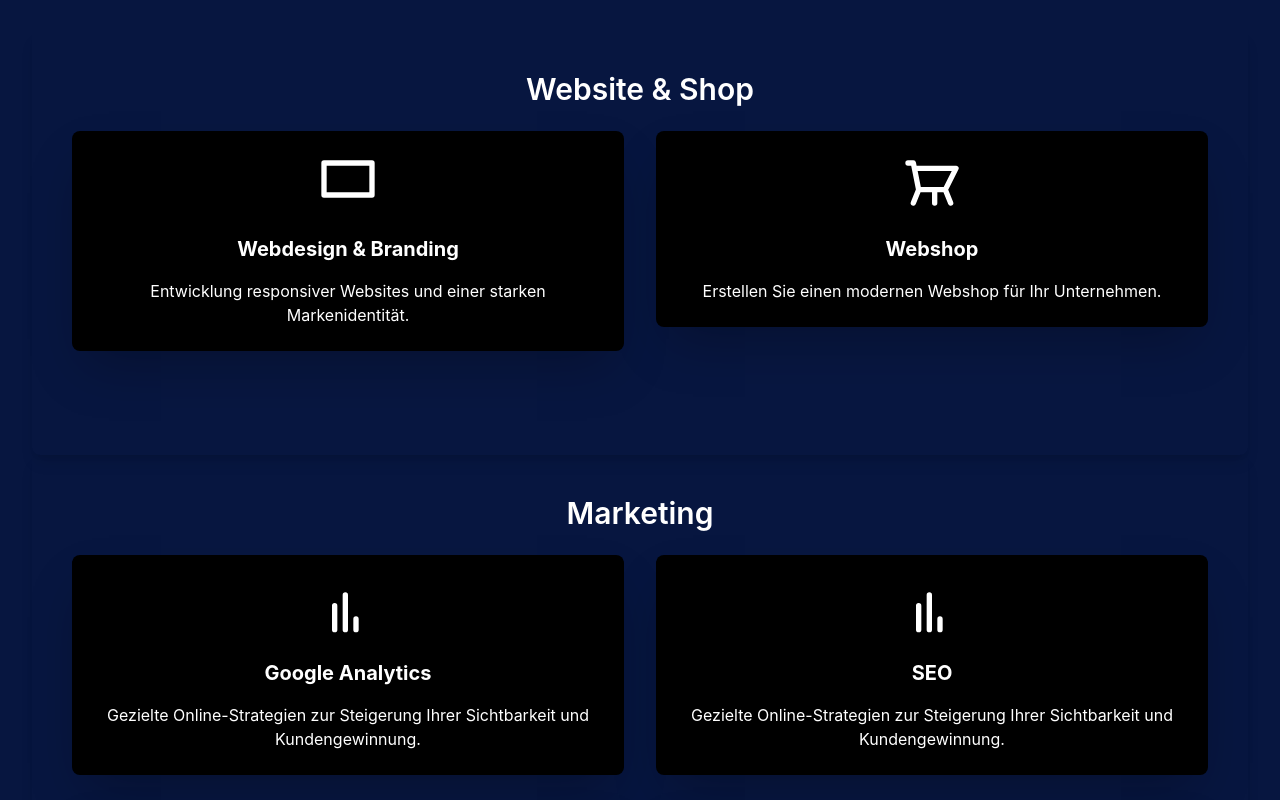
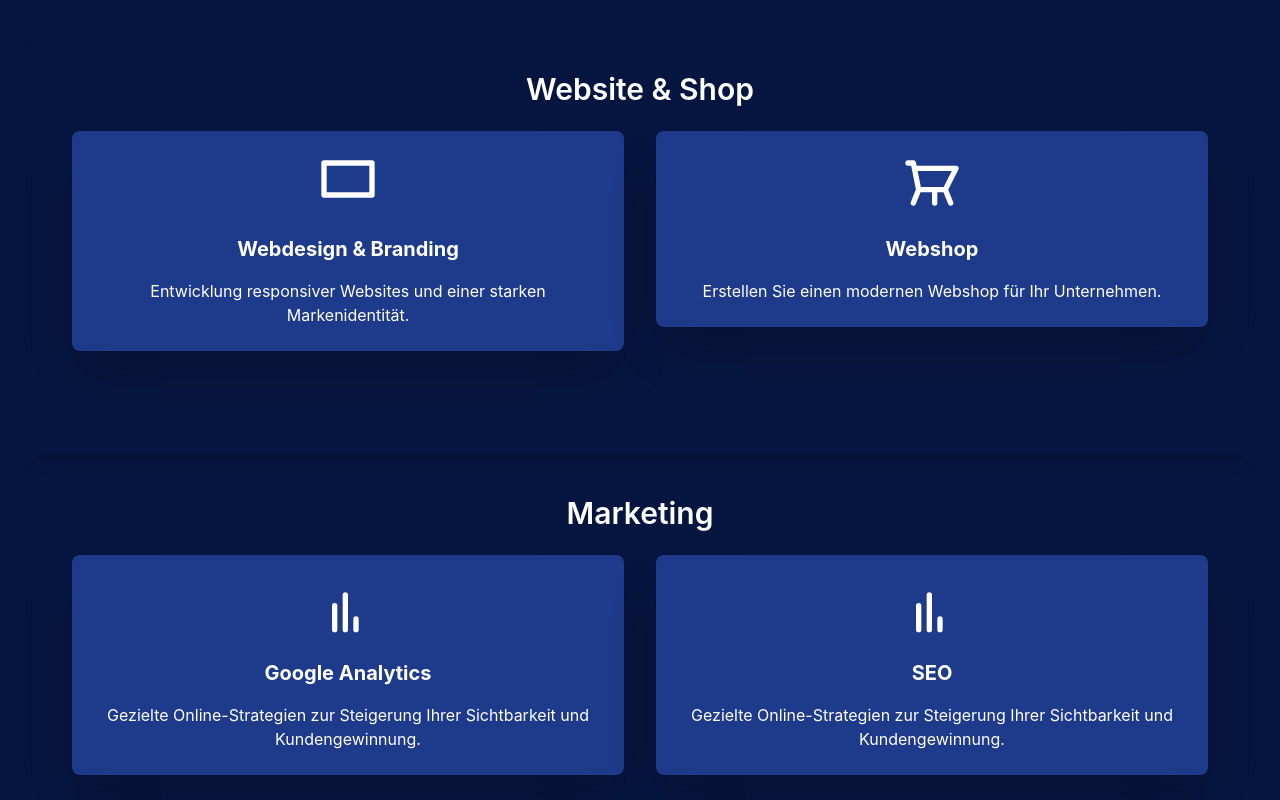
Before and after one commit to MeisnerMax/NexGen, a Next.js app: page / in a window 1280 px wide. Shown: the part 1980-2780 px from the top of the page. Built offline with nearby package versions, Linux system fonts and the light colour scheme.

Commit message:
Update ServiceCard.js

```diff
--- a/components/ServiceCard.js
+++ b/components/ServiceCard.js
@@ -5,7 +5,7 @@ export default function ServiceCard({ icon, title, description, onClick }) {
       onClick={onClick}
       className="block group transform transition duration-300 hover:-translate-y-1 hover:shadow-2xl cursor-pointer"
     >
-      <div className="bg-black rounded-lg overflow-hidden shadow-2xl p-6 text-center">
+      <div className="bg-blue-900 rounded-lg overflow-hidden shadow-2xl p-6 text-center">
         <div className="group-hover:animate-pulse">{icon}</div>
         <h4 className="text-xl font-bold my-4 text-white">{title}</h4>
         <p className="text-white">{description}</p>
```
